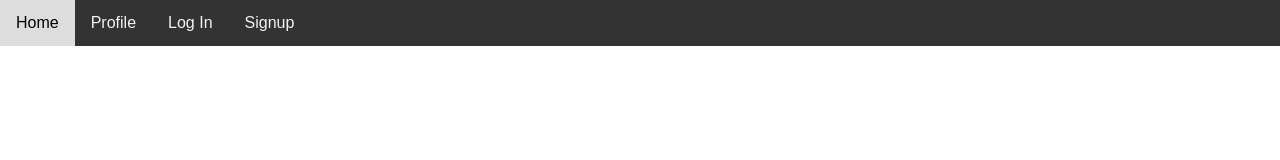
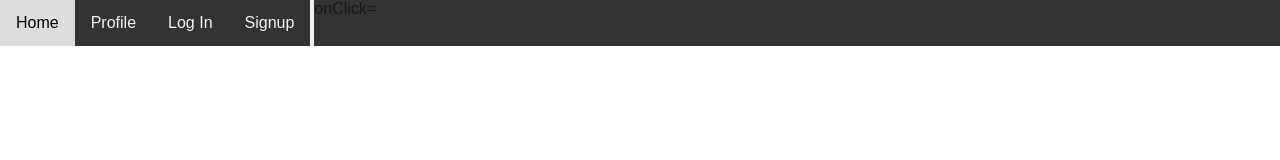
Before and after one commit to locky5/Mood-App-Frontend, a React (Create React App) app: page / in a window 1280 px wide. Shown: the top 160 px of the page. Built offline with nearby package versions, Linux system fonts and the light colour scheme; no server answers.

Commit message:
added user logout

```diff
--- a/src/App.js
+++ b/src/App.js
@@ -29,6 +29,12 @@ class App extends React.Component {
     this.renderData()
   }
 
+  logout = () => {
+    this.setState({
+      currentUser: null
+    })
+  }
+
   renderData = () => {
     fetch('http://localhost:3000/api/v1/posts')
       .then(res => res.json())
@@ -50,7 +56,7 @@ class App extends React.Component {
   render() {
     return (
       <div className="App">
-          <NavBar currentUser={this.state.currentUser} />
+          <NavBar currentUser={this.state.currentUser} logout={this.logout} />
           <Switch>
             <Route path="/login" render={() => <LoginForm setUser={this.setUser} />} />
             <Route path="/signup" render={() => <SignupForm setUser={this.setUser} />} />
--- a/src/containers/NavBar.js
+++ b/src/containers/NavBar.js
@@ -12,8 +12,7 @@ class NavBar extends React.Component {
       <Link to="/profile">Profile</Link>
       <Link to="/login">Log In</Link>
       <Link to="/signup">Signup</Link>
-      <Link to="#">{this.props.currentUser ? `Logout ${this.props.currentUser.name}` : null}</Link>
-
+      <button onClick={this.props.logout}>{this.props.currentUser ? `Logout ${this.props.currentUser.name}` : null}</button>onClick={this.props.logout}
     </div>
     )
   }
```
